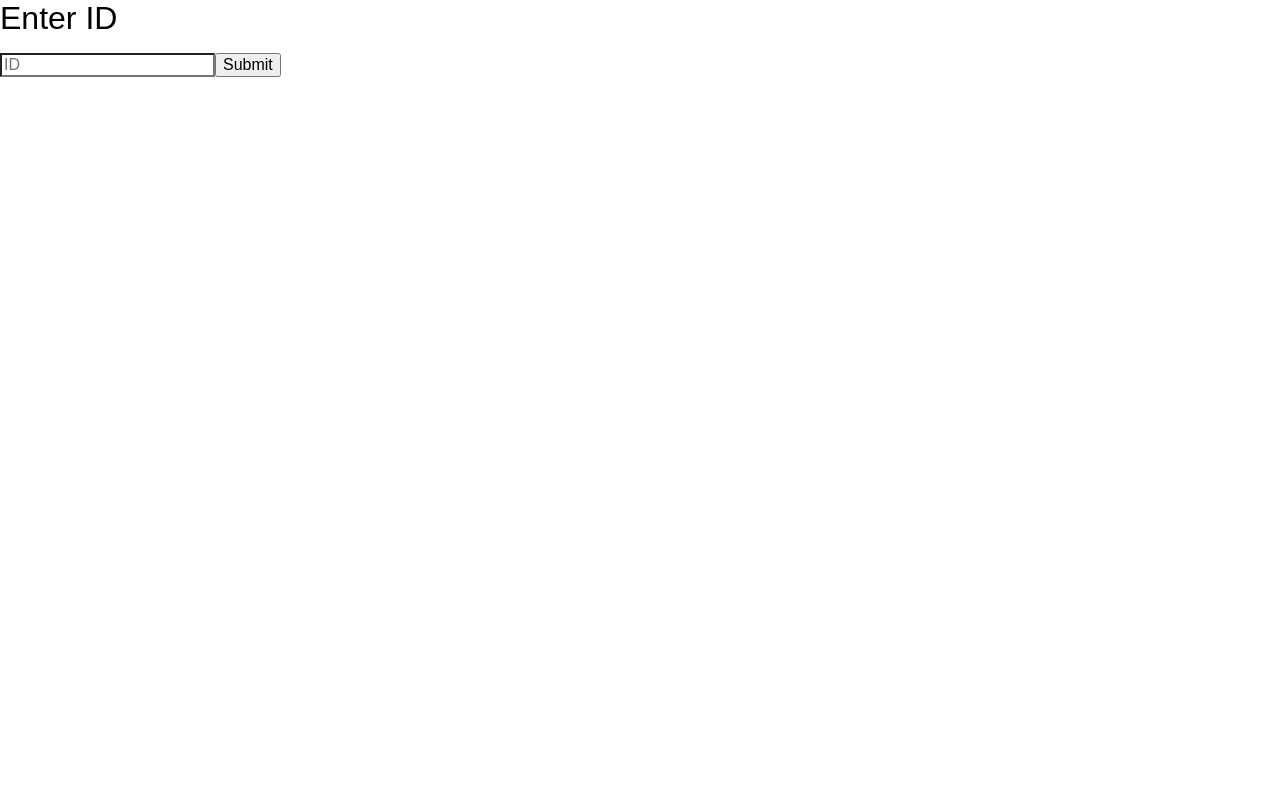
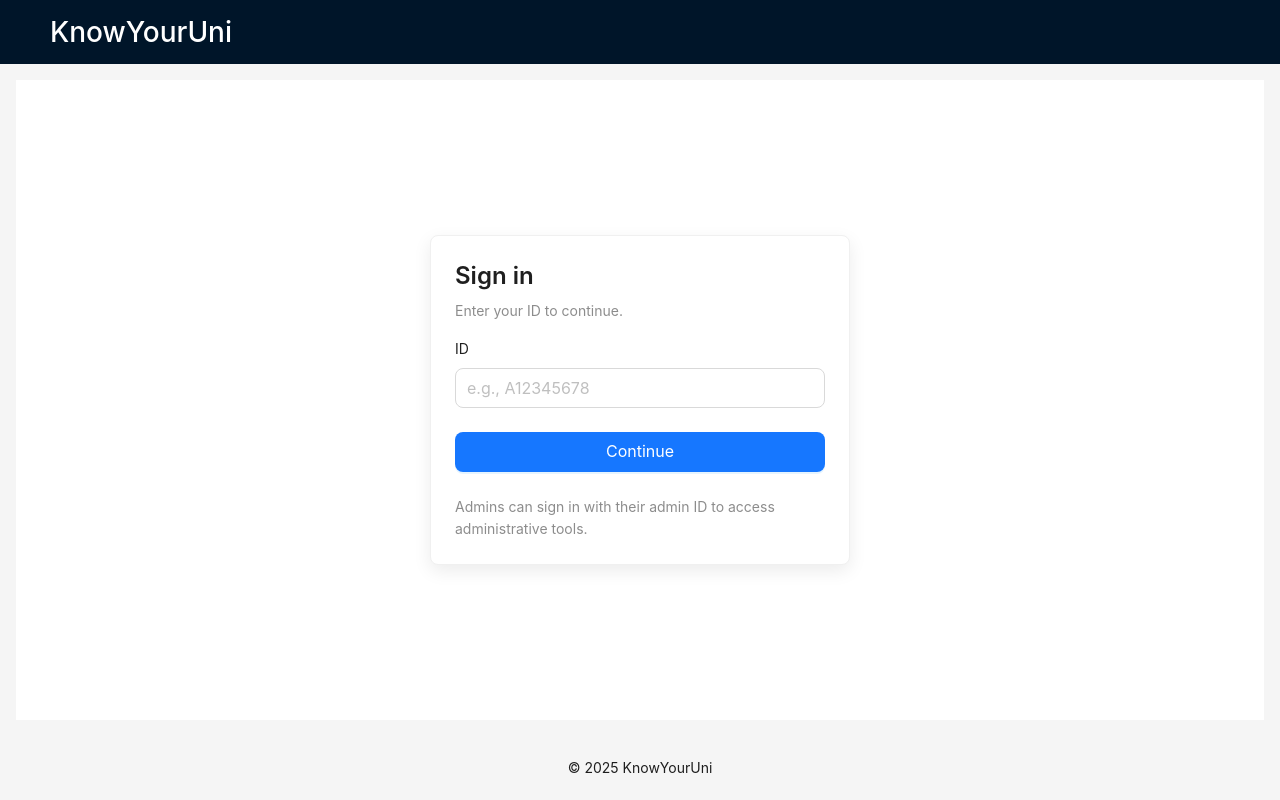
Before and after one commit to ncorcoran771/KnowYourUni_, a React (Vite) app in the folder frontend/: page / in a window 1280 px wide. Built offline with nearby package versions, Linux system fonts and the light colour scheme.

Commit message:
Implementing login page skeleton, starting query backend stuff
bruh bruh bruh

```diff
--- a/frontend/src/context/kgInfo.tsx
+++ b/frontend/src/context/kgInfo.tsx
@@ -1,6 +1,7 @@
 /* Provider for the knowledge graph data */
 
-import React, { createContext, useState, ReactNode, useContext } from 'react';
+import React, { createContext, useState, useContext } from 'react';
+import type { ReactNode } from 'react';
 
 export interface KGInfo {
     nodes: string[];
--- a/frontend/src/login.tsx
+++ b/frontend/src/login.tsx
@@ -1,69 +1,137 @@
-/* Login Component */
+/* Login component logic */
+
+import React, { useState } from 'react';
+import { Layout, Button, Form, Input, Typography, Card, message } from 'antd';
 import { useNavigate } from 'react-router-dom';
-import { useState } from 'react';
-import { isAdmin } from './context/verify-admin';  // Check if user is admin
-import { fetchKGDataById, fetchFullKGData } from './api'
-import { useUserInfo } from './context/userInfo';  // Hook from userInfo context
+import { isAdmin } from './context/verify-admin';
+import { fetchKGDataById, fetchFullKGData } from './api';
+import { useUserInfo } from './context/userInfo';
 import { useKGInfo } from './context/kgInfo';
 
-/** Functional component for logging in.
- * - Users can log in by entering their ID.
- * - Admins can log in with a predefined admin ID.
-*/
-function App() {
-  // Getting states and contexts to set
+const { Header, Content, Footer } = Layout;
+const { Title, Text } = Typography;
+
+/* Functional component for the login page */
+export const Login: React.FC = () => {
+  const navigate = useNavigate();
   const { setUserInfo } = useUserInfo();
   const { setKGInfo } = useKGInfo();
-  const [id, setId] = useState('');
-  const navigate = useNavigate();  // Hook for navigation
 
-  // Handling the submit button action
-  const handleSubmit = () => {
-    console.log('Submitted ID:', id);
-    // Handling admin logons, set context and redirect to admin view
-    if(isAdmin(id)){
+  const [submitting, setSubmitting] = useState(false);
+
+  const onFinish = async (values: { id: string }) => {
+    const id = values.id?.trim();
+    if (!id) return;
+
+    setSubmitting(true);
+    try {
+      if (isAdmin(id)) {
         // Admin login
         setUserInfo({ id, isAdmin: true });
-        fetchFullKGData().then(data => {
-            setKGInfo({ nodes: data.nodes, relationships: data.relationships, loading: true, error: null });
-        }).catch(err => {
-            console.error('Error fetching full KG data:', err);
-        }).finally(() => {
-            setKGInfo(prev => ({ ...prev, loading: false }));  // Set loading flag to false
-            navigate('/admin');  // Redirect to admin view
+        setKGInfo(prev => ({ ...prev, loading: true, error: null }));
+
+        const data = await fetchFullKGData().catch();
+        setKGInfo({
+          nodes: data.nodes ?? [],
+          relationships: data.relationships ?? [],
+          loading: false,
+          error: null,
         });
-    }
-    // Handling student logons, set context and redirect to student view
-    else {
+
+        navigate('/admin');
+      } else {
+        // Student login
         setUserInfo({ id, isAdmin: false });
-        fetchKGDataById(id).then(data => {
-            if ('error' in data) {
-                setKGInfo({ nodes: [], relationships: [], loading: true, error: data.error });
-            } else {
-                setKGInfo({ nodes: data.nodes, relationships: data.relationships, loading: false, error: null });
-            }
-        }).catch(err => {
-            console.error('Error fetching KG data by ID:', err);
-        }).finally(() => {
-            setKGInfo(prev => ({ ...prev, loading: false }));  // Set loading flag to false
-            navigate('/student');  // Redirect to student view
+        setKGInfo(prev => ({ ...prev, loading: true, error: null }));
+
+        const data = await fetchKGDataById(id);
+        if ('error' in data) {
+          setKGInfo({ nodes: [], relationships: [], loading: false, error: data.error });
+          message.error(data.error || 'Failed to fetch knowledge graph data.');
+          return;
+        }
+        setKGInfo({
+          nodes: data.nodes ?? [],
+          relationships: data.relationships ?? [],
+          loading: false,
+          error: null,
         });
+
+        navigate('/student');
+      }
+    } catch (err: unknown) {
+      console.error(err);
+      if (err instanceof Error) {
+        message.error(err.message || 'Unexpected error. Please try again.');
+      } else {
+        message.error('Unexpected error. Please try again.');
+      }
+      // ensure loading false on error as well
+      setKGInfo(prev => ({ ...prev, loading: false }));
+    } finally {
+      setSubmitting(false);
     }
   };
 
-  // Returning the HTML contents to display on the screen
   return (
-    <>
-      <h1>Enter ID</h1>
-      <input
-        type="text"
-        placeholder='ID'
-        value={id}
-        onChange={(e) => setId(e.target.value)}
-      />
-      <button onClick={handleSubmit}>Submit</button>
-    </>
+    <Layout style={{ minHeight: '100vh' }}>
+      <Header style={{ display: 'flex', alignItems: 'center', backgroundColor: '#001529' }}>
+        <h1 style={{ color: 'white', margin: 0 }}>KnowYourUni</h1>
+      </Header>
+      <Content
+        style={{
+          margin: '16px',
+          padding: '16px',
+          backgroundColor: 'white',
+          display: 'flex',
+          alignItems: 'center',
+          justifyContent: 'center',
+        }}
+      >
+        <Card style={{ width: 420, maxWidth: '95%', boxShadow: '0 6px 18px rgba(0,0,0,0.08)' }}>
+          <Title level={3} style={{ marginBottom: 8 }}>
+            Sign in
+          </Title>
+          <Text type="secondary" style={{ display: 'block', marginBottom: 16 }}>
+            Enter your ID to continue.
+          </Text>
+
+          <Form layout="vertical" onFinish={onFinish} autoComplete="off" requiredMark={false}>
+            <Form.Item
+              label="ID"
+              name="id"
+              rules={[{ required: true, message: 'Please enter your ID' }]}
+            >
+              <Input
+                size="large"
+                placeholder="e.g., A12345678"
+                onPressEnter={() => { /* Form handles submission via onFinish */ }}
+              />
+            </Form.Item>
+
+            <Form.Item>
+              <Button
+                type="primary"
+                htmlType="submit"
+                size="large"
+                block
+                loading={submitting}
+                disabled={submitting}
+              >
+                Continue
+              </Button>
+            </Form.Item>
+          </Form>
+
+          <Text type="secondary">
+            Admins can sign in with their admin ID to access administrative tools.
+          </Text>
+        </Card>
+      </Content>
+
+      <Footer style={{ textAlign: 'center' }}>© 2025 KnowYourUni</Footer>
+    </Layout>
   );
-}
+};
 
-export default App;
+export default Login;
```
Also changed, not shown: 2 other files (tests, documents, lock files or other folders).
